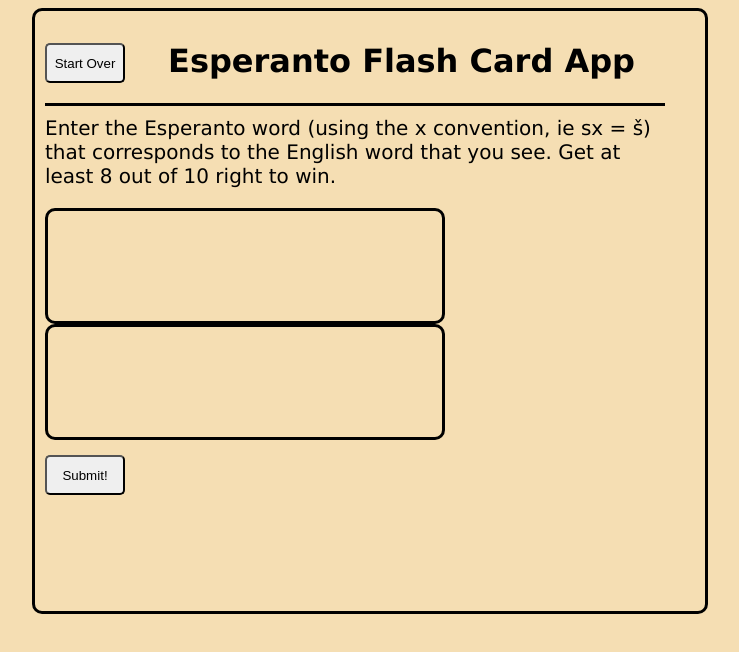
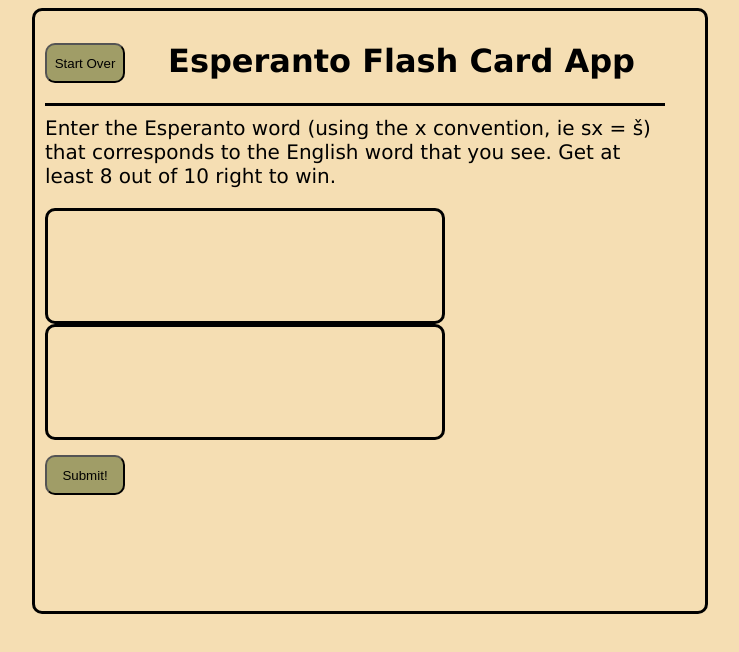
Before and after one commit to dmwspace/Esperanto-flashcard-game, a plain HTML site: page index.html in a window 1280 px wide. Shown: the whole page, without its empty margins (270-1009 px from the left). Drawn offline with Linux system fonts and the light colour scheme; no server answers.

Commit message:
changed button color

```diff
--- a/style.css
+++ b/style.css
@@ -51,17 +51,19 @@ h1 {
     width: 80px;
     margin-top: 15px;
     margin-bottom: 10px;
-    border-radius: 5px;
+    border-radius: 10px;
     clear: left;
     outline: none;
+    background-color: rgb(160,157,103)
 }
 #start-over-button {
     height: 40px;
     width: 80px;
     margin-top: 22px;
     margin-bottom: 20px;
-    border-radius: 5px;
+    border-radius: 10px;
     clear: left;
+    background-color: rgb(160,157,103)
 }
 .esperanto-word {
     max-width: 400px;
```
